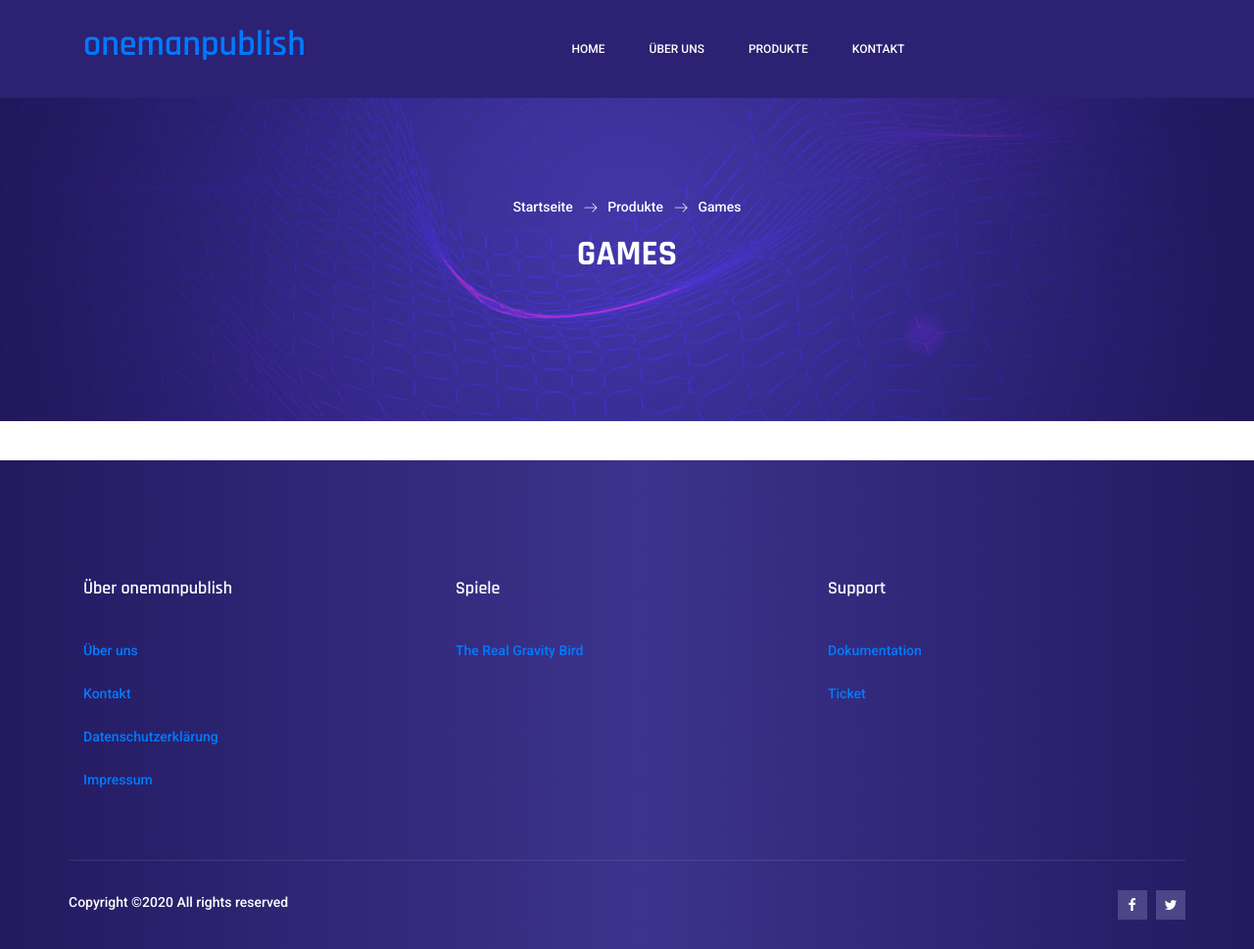
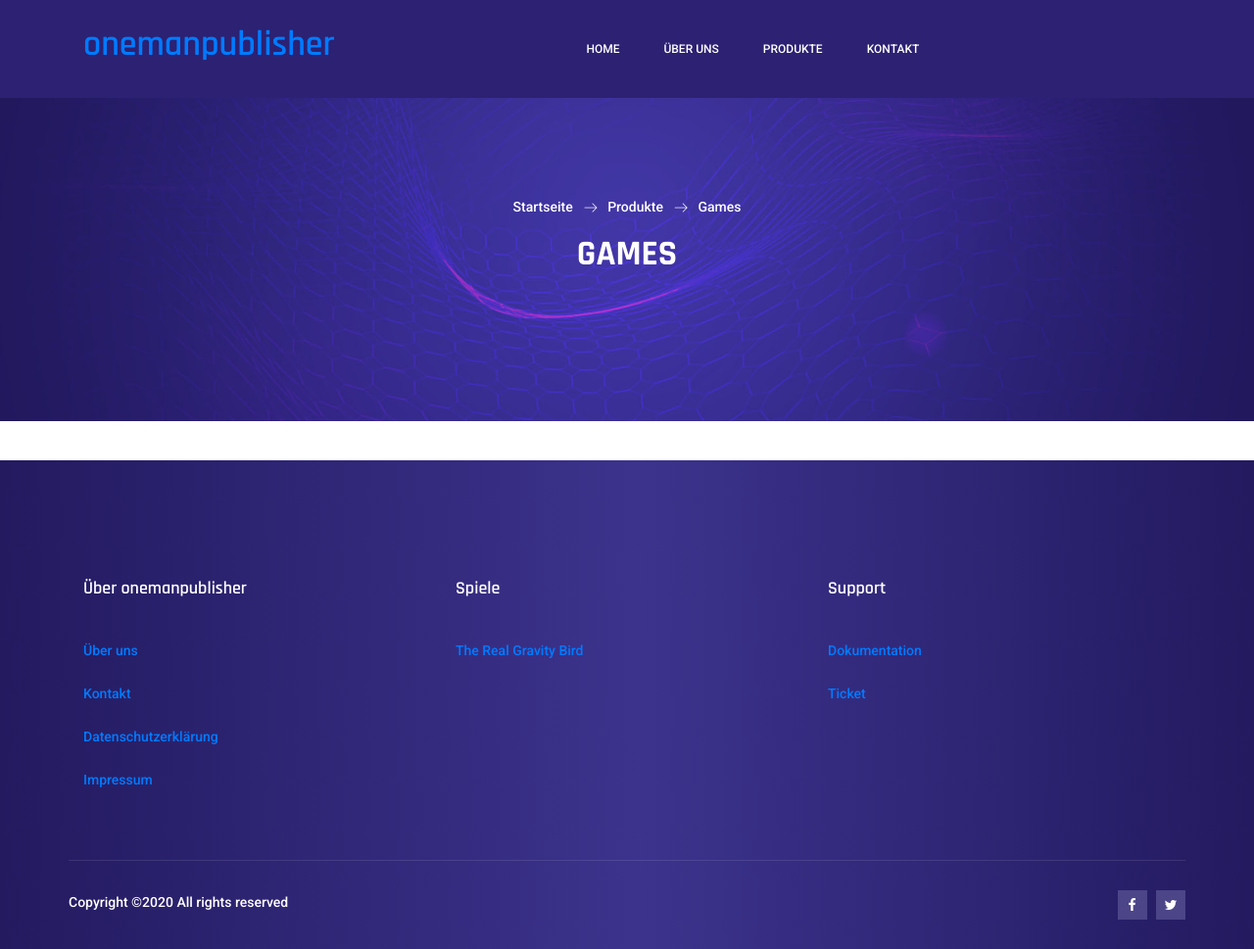
Before and after one commit to duhrk279/omp-page, a PHP site: page /games in a window 1280 px wide. Shown: the whole page at 98% size. Run offline with PHP 8.4, Linux system fonts and the light colour scheme; some libraries are stand-ins or nearby versions.

Commit message:
corrected onemanpublish in onemanpublisher

```diff
--- a/contact_process.php
+++ b/contact_process.php
@@ -1,6 +1,6 @@
 <?php
 
-    $to = "support@onemanpublish.com";
+    $to = "support@onemanpublisher.com";
     $from = $_REQUEST['email'];
     $name = $_REQUEST['name'];
     $subject = $_REQUEST['subject'];
--- a/datenschutz.php
+++ b/datenschutz.php
@@ -1,7 +1,7 @@
 <!doctype html>
 <html lang="de">
 	<head>
-		<title>onemanpublish Games - Datenschutz</title>
+		<title>onemanpublisher Games - Datenschutz</title>
 		<?php include "ext/head.html" ?>
 	</head>
 	<body>
--- a/dokumentation.php
+++ b/dokumentation.php
@@ -1,7 +1,7 @@
 <!doctype html>
 <html lang="de">
 	<head>
-		<title>onemanpublish Games - Dokumentation</title>
+		<title>onemanpublisher Games - Dokumentation</title>
 		<?php include "ext/head.html" ?>
 	</head>
 	<body>
--- a/ext/footer.html
+++ b/ext/footer.html
@@ -4,7 +4,7 @@
             <div class="col-lg-4 col-sm-6">
                 <aside class="f_widget ab_widget">
                     <div class="f_title">
-                        <h4>Über onemanpublish</h4>
+                        <h4>Über onemanpublisher</h4>
                     </div>
                     <ul>
                         <li><a href="über-uns">Über uns</a></li>
--- a/ext/navbar.html
+++ b/ext/navbar.html
@@ -4,7 +4,7 @@
 					<div class="container">
 						<!-- Brand and toggle get grouped for better mobile display -->
 						<!-- <a class="navbar-brand logo_h" href="index.html"><img src="img/logo.png" alt=""></a> -->
-						<a href="#"><h1>onemanpublish</h1></a>
+						<a href="#"><h1>onemanpublisher</h1></a>
 						<button class="navbar-toggler" type="button" data-toggle="collapse" data-target="#navbarSupportedContent"
 						aria-controls="navbarSupportedContent" aria-expanded="false" aria-label="Toggle navigation">
 							<span class="icon-bar"></span>
--- a/games.php
+++ b/games.php
@@ -1,7 +1,7 @@
 <!doctype html>
 <html lang="de">
 	<head>
-		<title>onemanpublish Games - Games</title>
+		<title>onemanpublisher Games - Games</title>
 		<?php include "ext/head.html" ?>
 	</head>
 	<body>
--- a/gravity-bird.php
+++ b/gravity-bird.php
@@ -1,7 +1,7 @@
 <!doctype html>
 <html lang="de">
 	<head>
-		<title>onemanpublish Games - Gravity Bird</title>
+		<title>onemanpublisher Games - Gravity Bird</title>
 		<?php include "ext/head.html" ?>
 	</head>
 	<body>
--- a/impressum.php
+++ b/impressum.php
@@ -1,7 +1,7 @@
 <!doctype html>
 <html lang="de">
 	<head>
-		<title>onemanpublish Games - Impressum</title>
+		<title>onemanpublisher Games - Impressum</title>
 		<?php include "ext/head.html" ?>
 	</head>
 	<body>
--- a/kontakt.php
+++ b/kontakt.php
@@ -1,7 +1,7 @@
 <!doctype html>
 <html lang="de">
 	<head>
-		<title>onemanpublish Games - Kontakt</title>
+		<title>onemanpublisher Games - Kontakt</title>
 		<?php include "ext/head.html" ?>
 	</head>
 	<body>
--- a/sonstiges.php
+++ b/sonstiges.php
@@ -1,7 +1,7 @@
 <!doctype html>
 <html lang="de">
 	<head>
-		<title>onemanpublish Games - Sonstiges</title>
+		<title>onemanpublisher Games - Sonstiges</title>
 		<?php include "ext/head.html" ?>
 	</head>
 	<body>
--- a/ticket.php
+++ b/ticket.php
@@ -1,7 +1,7 @@
 <!doctype html>
 <html lang="de">
 	<head>
-		<title>onemanpublish Games - Ticket</title>
+		<title>onemanpublisher Games - Ticket</title>
 		<?php include "ext/head.html" ?>
 	</head>
 	<body>
--- a/über-uns.php
+++ b/über-uns.php
@@ -1,7 +1,7 @@
 <!doctype html>
 <html lang="de">
 	<head>
-		<title>onemanpublish Games - Über uns</title>
+		<title>onemanpublisher Games - Über uns</title>
 		<?php include "ext/head.html" ?>
 	</head>
 	<body>
```
